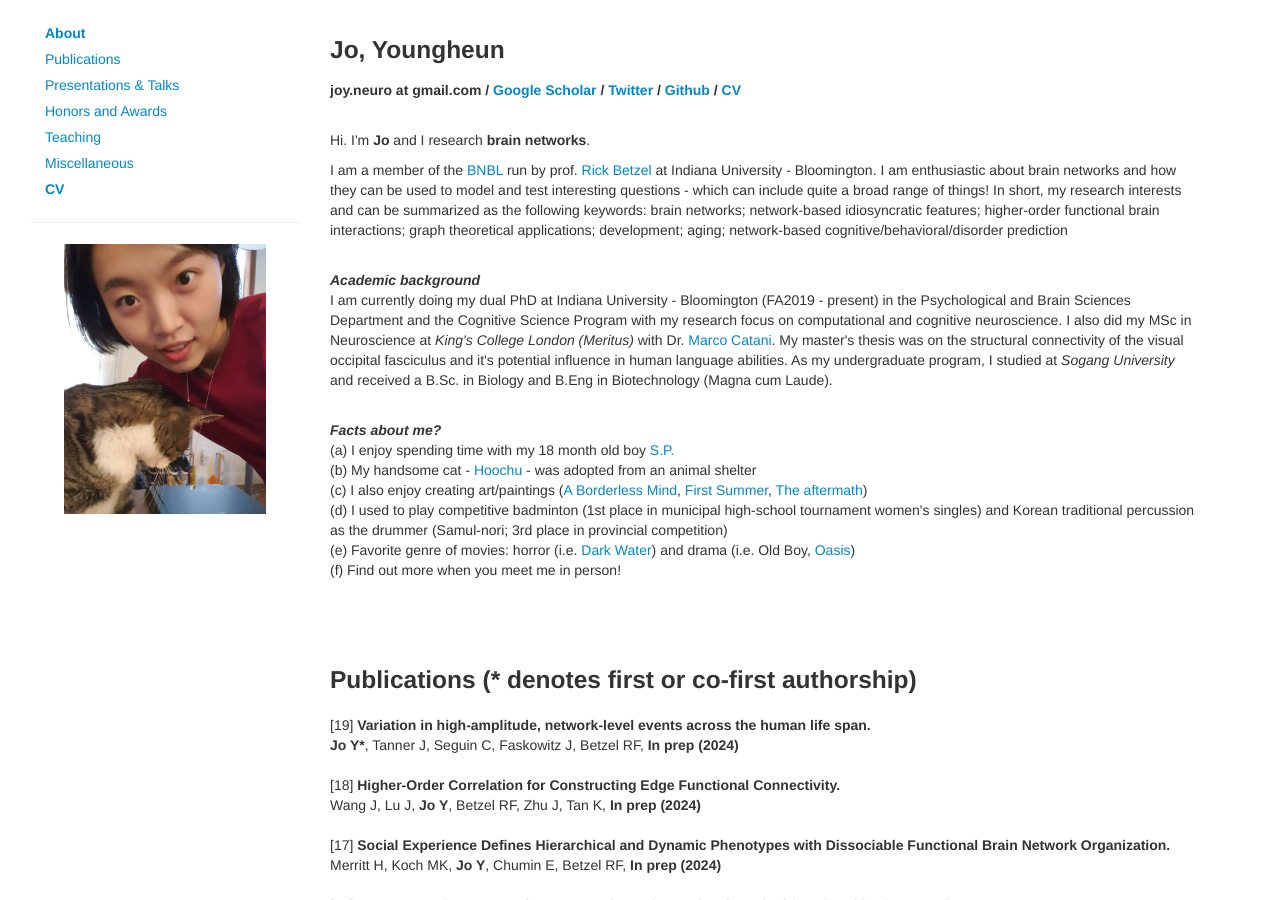
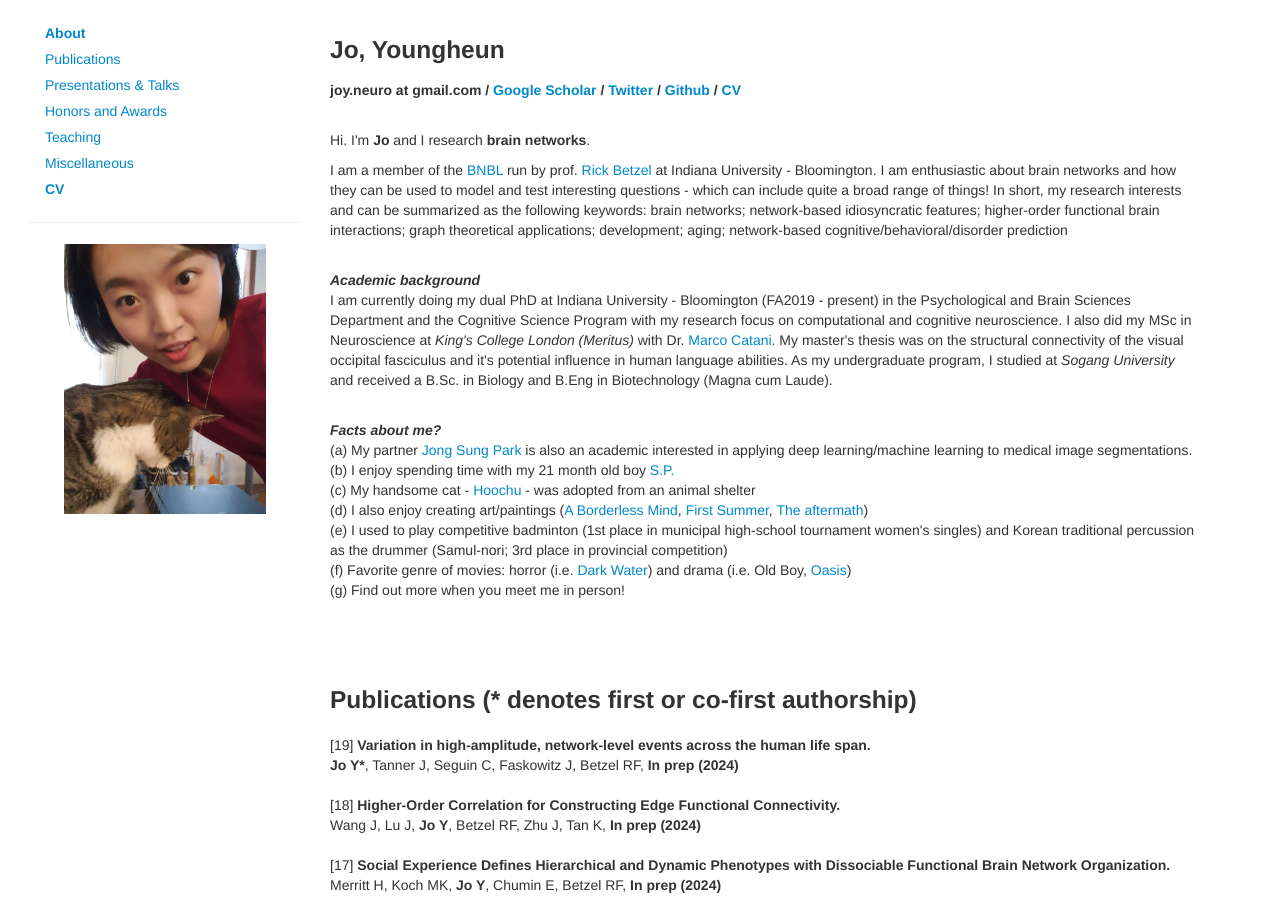
Before and after one commit to joy-neuro/joy-neuro.github.io, a Jekyll site: the page index.html, which Jekyll copies as it is, in a window 1280 px wide and 900 px high. Built offline with Jekyll 4.4.1, drawn with Linux system fonts in a browser that asks for light colours; nearby versions of some CDN libraries; comment, search, counter and statistics services are not loaded.

Commit message:
Update index.html

```diff
--- a/index.html
+++ b/index.html
@@ -93,12 +93,13 @@ applications; development; aging; network-based cognitive/behavioral/disorder pr
             <p>
                 <b><em>Facts about me?</em></b>
             </br>
-                (a) I enjoy spending time with my 18 month old boy <a target="_blank" href="https://github.com/joy-neuro/joy-neuro.github.io/blob/master/assets_files/SP_1.jpg?raw=true">S.P.</a> </br>
-                (b) My handsome cat - <a target="_blank" href="https://github.com/joy-neuro/joy-neuro.github.io/blob/master/assets_files/hoochu.jpeg?raw=true">Hoochu</a> - was adopted from an animal shelter</br>
-                (c) I also enjoy creating art/paintings (<a target="_blank" href="https://github.com/joy-neuro/joy-neuro.github.io/blob/master/assets_files/ABorderlessMind_small_version-01.jpg?raw=true">A Borderless Mind</a>, <a target="_blank" href="https://github.com/joy-neuro/joy-neuro.github.io/blob/master/assets_files/firstsummer.jpeg?raw=true">First Summer</a>, <a target="_blank" href="https://github.com/joy-neuro/joy-neuro.github.io/blob/master/assets_files/theaftermath.jpeg?raw=true">The aftermath</a>)</br>
-                (d) I used to play competitive badminton (1st place in municipal high-school tournament women's singles) and Korean traditional percussion as the drummer (Samul-nori; 3rd place in provincial competition) </br>
-                (e) Favorite genre of movies: horror (i.e. <a target="_blank" href="https://en.wikipedia.org/wiki/Dark_Water_(2002_film)">Dark Water</a>) and drama (i.e. Old Boy, <a target="_blank" href="https://en.wikipedia.org/wiki/Oasis_(2002_film)">Oasis</a>) </br>
-                (f) Find out more when you meet me in person!
+                (a) My partner <a target="_blank" href="https://pjsjongsung.github.io/index.html">Jong Sung Park</a> is also an academic interested in applying deep learning/machine learning to medical image segmentations.
+                (b) I enjoy spending time with my 21 month old boy <a target="_blank" href="https://github.com/joy-neuro/joy-neuro.github.io/blob/master/assets_files/SP_1.jpg?raw=true">S.P.</a> </br>
+                (c) My handsome cat - <a target="_blank" href="https://github.com/joy-neuro/joy-neuro.github.io/blob/master/assets_files/hoochu.jpeg?raw=true">Hoochu</a> - was adopted from an animal shelter</br>
+                (d) I also enjoy creating art/paintings (<a target="_blank" href="https://github.com/joy-neuro/joy-neuro.github.io/blob/master/assets_files/ABorderlessMind_small_version-01.jpg?raw=true">A Borderless Mind</a>, <a target="_blank" href="https://github.com/joy-neuro/joy-neuro.github.io/blob/master/assets_files/firstsummer.jpeg?raw=true">First Summer</a>, <a target="_blank" href="https://github.com/joy-neuro/joy-neuro.github.io/blob/master/assets_files/theaftermath.jpeg?raw=true">The aftermath</a>)</br>
+                (e) I used to play competitive badminton (1st place in municipal high-school tournament women's singles) and Korean traditional percussion as the drummer (Samul-nori; 3rd place in provincial competition) </br>
+                (f) Favorite genre of movies: horror (i.e. <a target="_blank" href="https://en.wikipedia.org/wiki/Dark_Water_(2002_film)">Dark Water</a>) and drama (i.e. Old Boy, <a target="_blank" href="https://en.wikipedia.org/wiki/Oasis_(2002_film)">Oasis</a>) </br>
+                (g) Find out more when you meet me in person!
             </p>
 
             </br></br></br>
```
